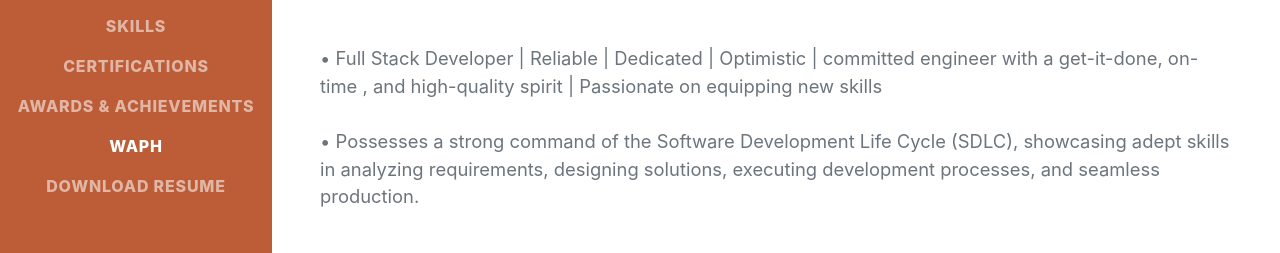
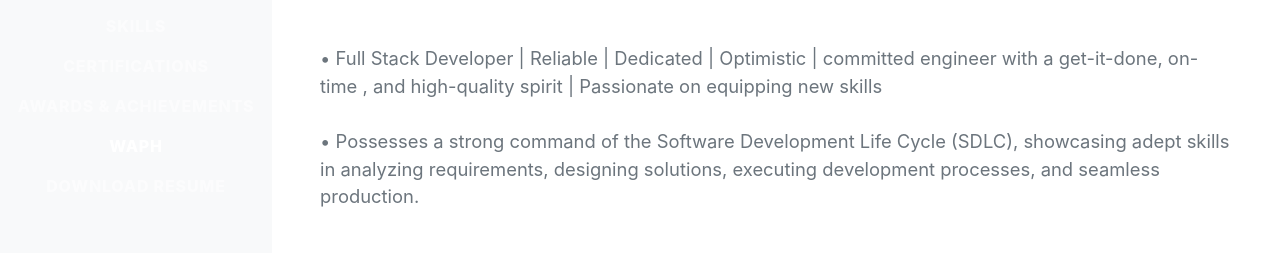
Before and after one commit to jashhhhhhhhhhh/bollepjh-uc.github.io, a plain HTML site: page index.html in a window 1280 px wide. Shown: the part 446-699 px from the top of the page. Drawn offline with nearby package versions, Linux system fonts and the light colour scheme; no server answers; a script that the page names is missing; a web font is replaced by a local one.

Commit message:
Update index.html

```diff
--- a/index.html
+++ b/index.html
@@ -34,7 +34,7 @@
 </script>
     <body id="page-top">
         <!-- Navigation-->
-        <nav class="navbar navbar-expand-lg navbar-dark bg-primary fixed-top" id="sideNav">
+        <nav class="navbar navbar-expand-lg navbar-dark bg-light fixed-top" id="sideNav">
             <a class="navbar-brand js-scroll-trigger" href="#page-top">
                 <span class="d-block d-lg-none">JASWANTH BOLLEPALLI</span>
                 <span class="d-none d-lg-block"><img class="img-fluid img-profile rounded-circle mx-auto mb-2" src="images/jashheadshot.jpeg" alt="..." /></span>
```
